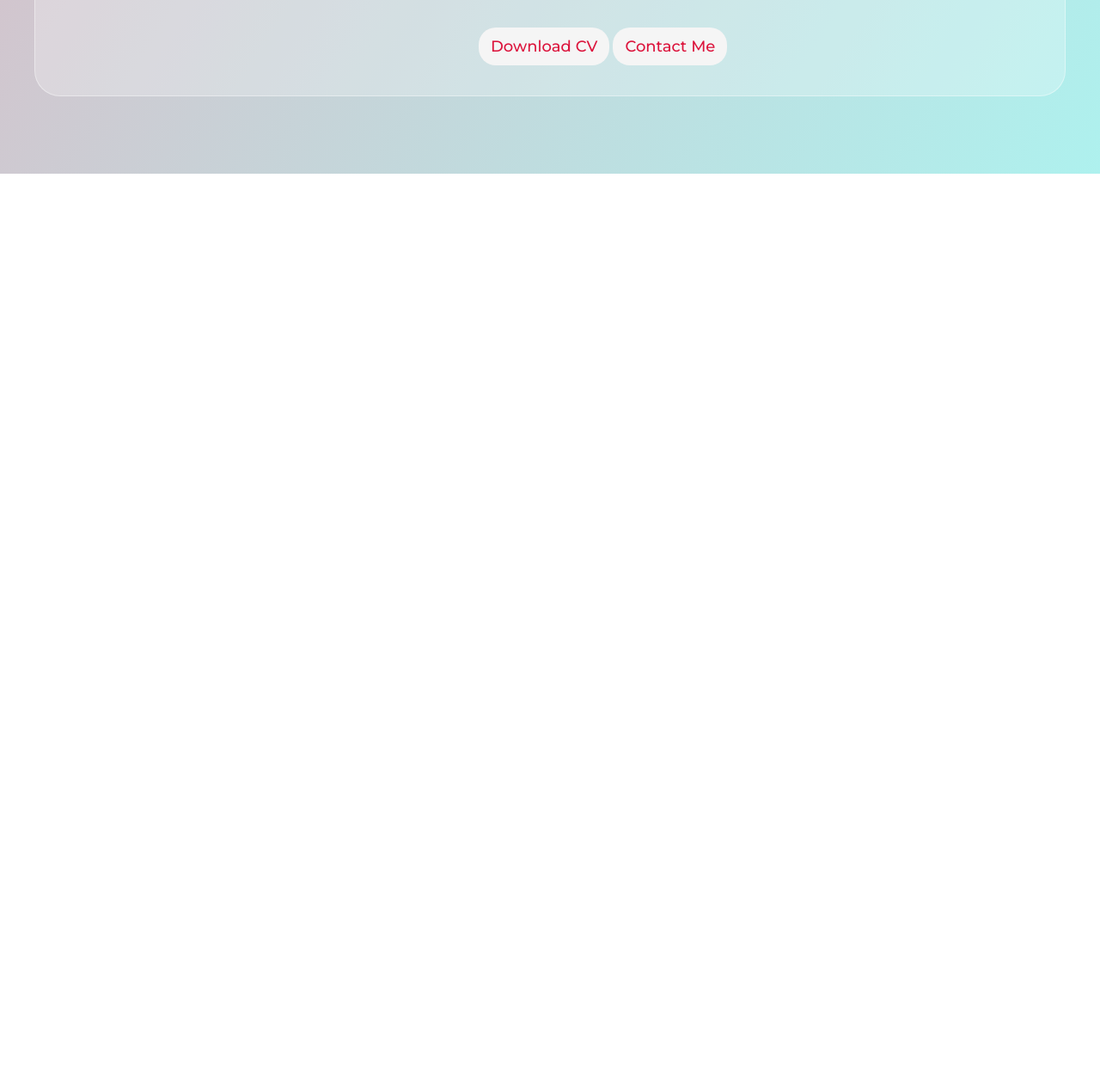
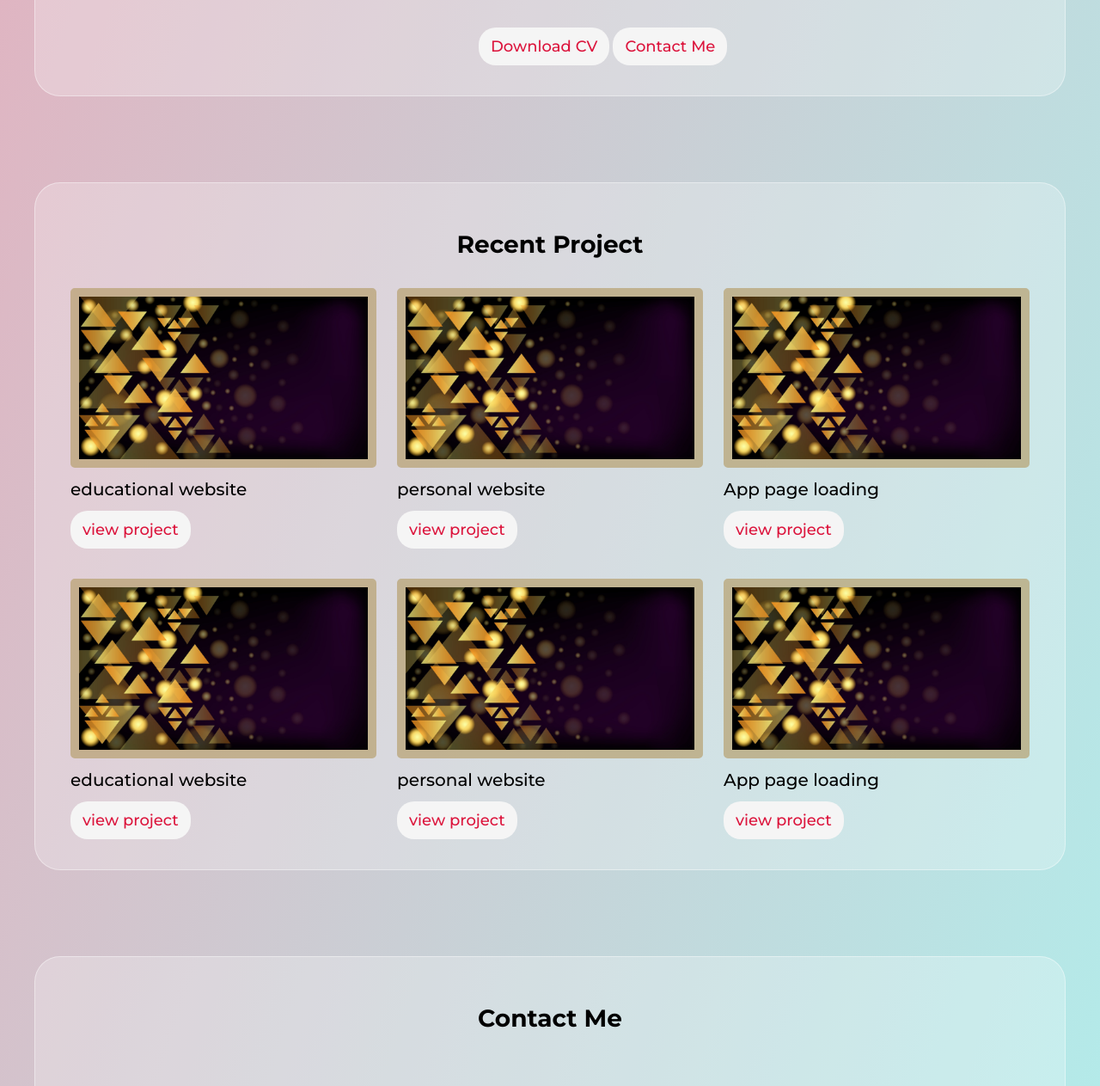
Before and after one commit to azadkhondoker/glassmo-, a plain HTML site: page index.html in a window 1280 px wide. Shown: the part 1817-3080 px from the top of the page at 86% size. Before the commit the page ends 2019 px from the top, so only its background shows below. Drawn offline with nearby package versions, Linux system fonts and the light colour scheme; files that its build step writes are made by us from their sources.

Commit message:
project section added

```diff
--- a/assets/scss/base/_common.scss
+++ b/assets/scss/base/_common.scss
@@ -132,7 +132,12 @@ section{
     padding: 35px 0px;
 }
 
-
+.section-head{
+    h3 {
+        text-align: center;
+        padding: 50px 0px 30px;
+    }
+}
 /*======= Common Classes =======*/
 
 
--- a/assets/scss/sections/_sections.scss
+++ b/assets/scss/sections/_sections.scss
@@ -59,12 +59,6 @@
 
 .common{
     .about-section{
-        .section-head{
-            h3 {
-                text-align: center;
-                padding: 50px 0px 30px;
-            }
-        }
 
         .container{
             .row{
@@ -148,3 +142,22 @@
         }
     }
 }
+
+.common{
+    .project-section{
+
+        .common-btn{
+            padding-top: 10px;
+        }
+        h5{
+            font-size: 20px;
+            font-weight: 500;
+            padding-top: 10px;
+        }
+    }
+}
+
+section.project-section img {
+    border: 10px solid #b59e6bad;
+    border-radius: 5px;
+}
--- a/index.html
+++ b/index.html
@@ -134,6 +134,75 @@
 
 <!-- about-section-end-->
 
+<!-- project-section-start -->
+
+<div class="common">
+    <section class="project-section">
+        <div class="container">
+                <div class="section-head">
+                    <h3>Recent Project</h3>
+                    </div>
+                    <div class="row">
+                        <div class="col-lg-4 sigle-project"><img src="assets/img/project-img.jpg" alt="">
+                            <h5>educational website</h5>
+                            <div class="common-btn">
+                                <a href="#">view project</a>
+                            </div>
+                        </div>
+                        <div class="col-lg-4 sigle-project"><img src="assets/img/project-img.jpg" alt="">
+                        <h5>personal website</h5>
+                        <div class="common-btn">
+                            <a href="#">view project</a>
+                        </div>
+                        </div>
+                        <div class="col-lg-4 sigle-project"><img src="assets/img/project-img.jpg" alt="">
+                        <h5>App page loading</h5>
+                        <div class="common-btn">
+                            <a href="#">view project</a>
+                        </div>
+                        </div>
+                    </div>
+                    <div class="row">
+                        <div class="col-lg-4 sigle-project"><img src="assets/img/project-img.jpg" alt="">
+                            <h5>educational website</h5>
+                            <div class="common-btn">
+                                <a href="#">view project</a>
+                            </div>
+                        </div>
+                        <div class="col-lg-4 sigle-project"><img src="assets/img/project-img.jpg" alt="">
+                        <h5>personal website</h5>
+                        <div class="common-btn">
+                            <a href="#">view project</a>
+                        </div>
+                        </div>
+                        <div class="col-lg-4 sigle-project"><img src="assets/img/project-img.jpg" alt="">
+                        <h5>App page loading</h5>
+                        <div class="common-btn">
+                            <a href="#">view project</a>
+                        </div>
+                        </div>
+                    </div>
+            </div>
+        </section>
+    </div>
+
+<!-- project-section-end -->
+
+
+<!-- contact-section-start -->
+<div class="common">
+    <section class="contact-section">
+        <div class="container">
+                <div class="section-head">
+                    <h3>Contact Me</h3>
+                    </div>
+                </div>
+            </section>
+        </div>
+
+<!-- contact-section-end -->
+
+
 
 
         <!--====== jQuery ======-->
```
Also changed, not shown: assets/css/style.css, assets/img/project-img (2).jpg (added), assets/img/project-img (3).jpg (added), assets/img/project-img.jpg (added).
